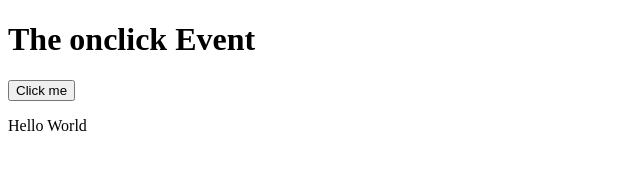
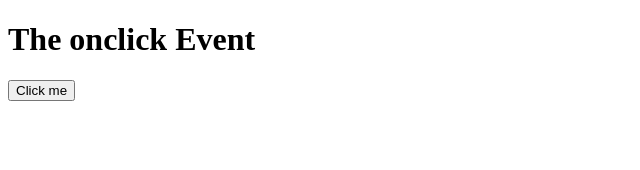
Before and after one commit to pikin33/test2, a website: page index.html in a window 1280 px wide. Both pictures are taken after a click on the button "Click me". Shown: the full height of the page, 0-640 px from the left. Drawn offline with Linux system fonts and the light colour scheme.

Commit message:
testing-error

```diff
--- a/index.html
+++ b/index.html
@@ -9,7 +9,7 @@
 <p id="demo"></p>
 
 <script>
-function myFunction() {
+function myFunction()
   document.getElementById("demo").innerHTML = "Hello World";
 }
 </script>
```
Also changed, not shown: .circleci/config.yml.
